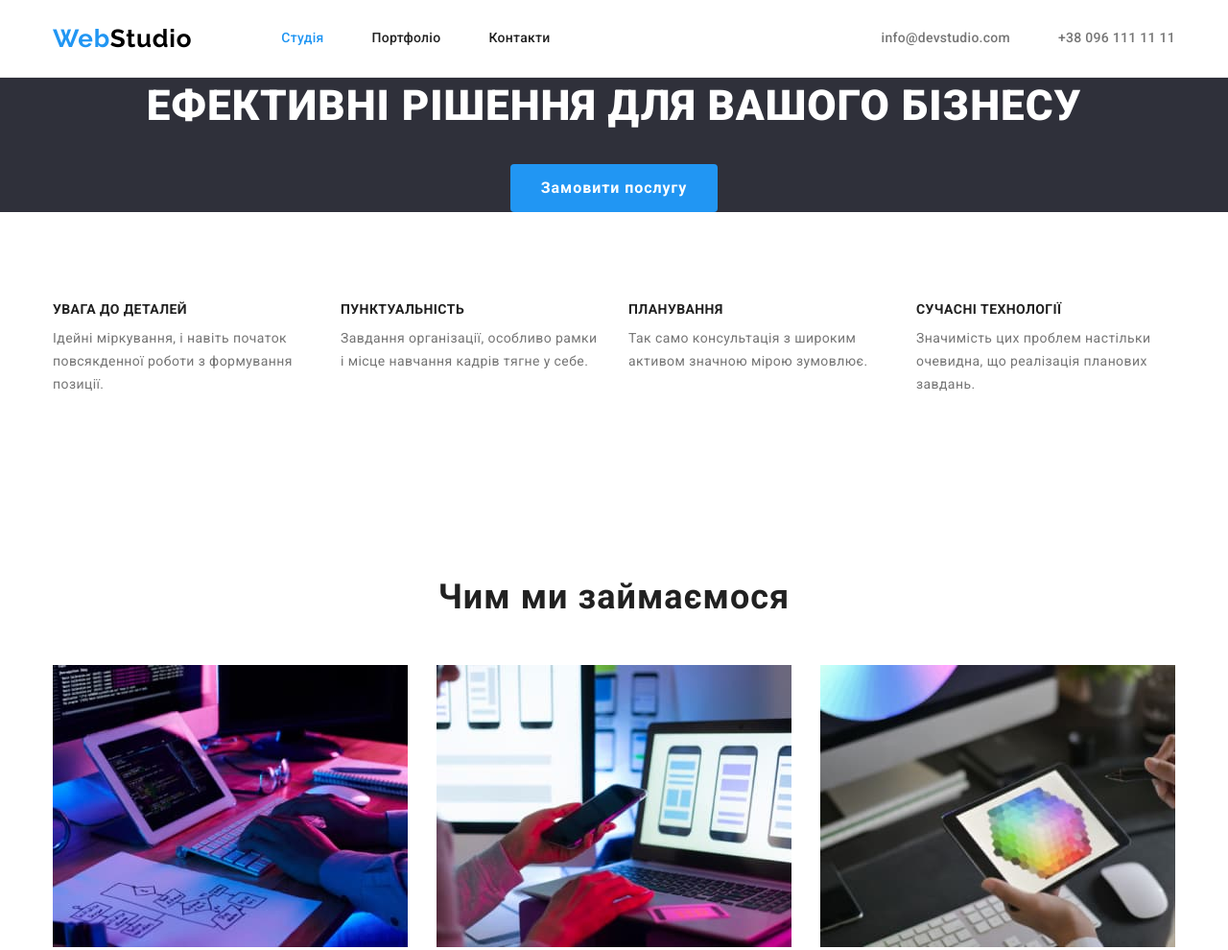
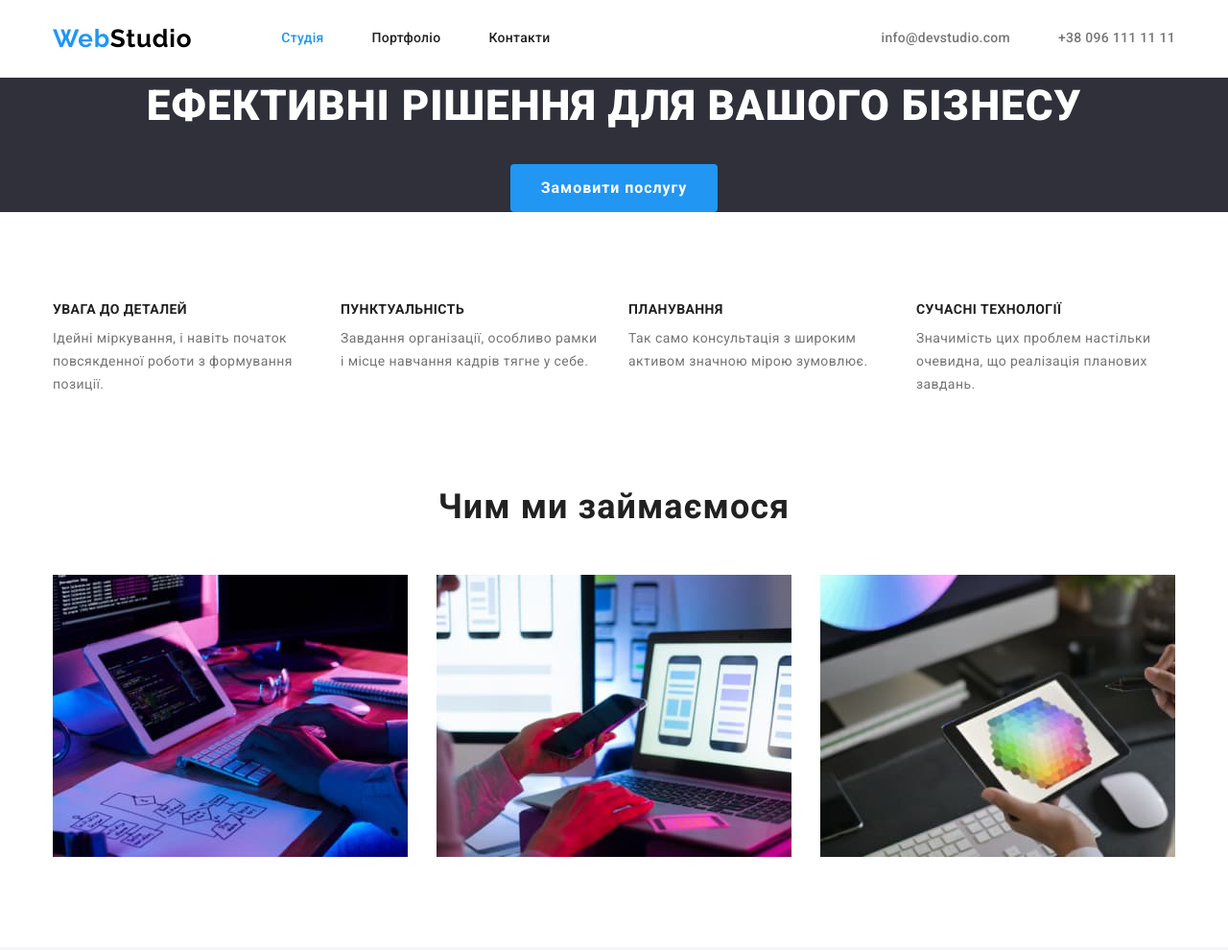
Before and after one commit to ArchGRL/goit-markup-hw-03, a plain HTML site: page index.html in a window 1280 px wide. Shown: the top 990 px of the page at 96% size. Drawn offline with nearby package versions, Linux system fonts and the light colour scheme.

Commit message:
Забирає лишній margin

```diff
--- a/css/styles.css
+++ b/css/styles.css
@@ -166,7 +166,9 @@ p {
 }
 
 /* ---------------------Our benefits---------------- */
-
+.benefits {
+  margin-top: 94px;
+}
 .visually-hidden {
   position: absolute;
   white-space: nowrap;
--- a/index.html
+++ b/index.html
@@ -62,7 +62,7 @@
         <button type="button" class="btn">Замовити послугу</button>
       </section>
       <!-- Our benefits -->
-      <section class="benefits edge">
+      <section class="benefits">
         <div class="container">
           <h2 class="visually-hidden">Наші переваги</h2>
           <ul class="benefits-list list">
```
